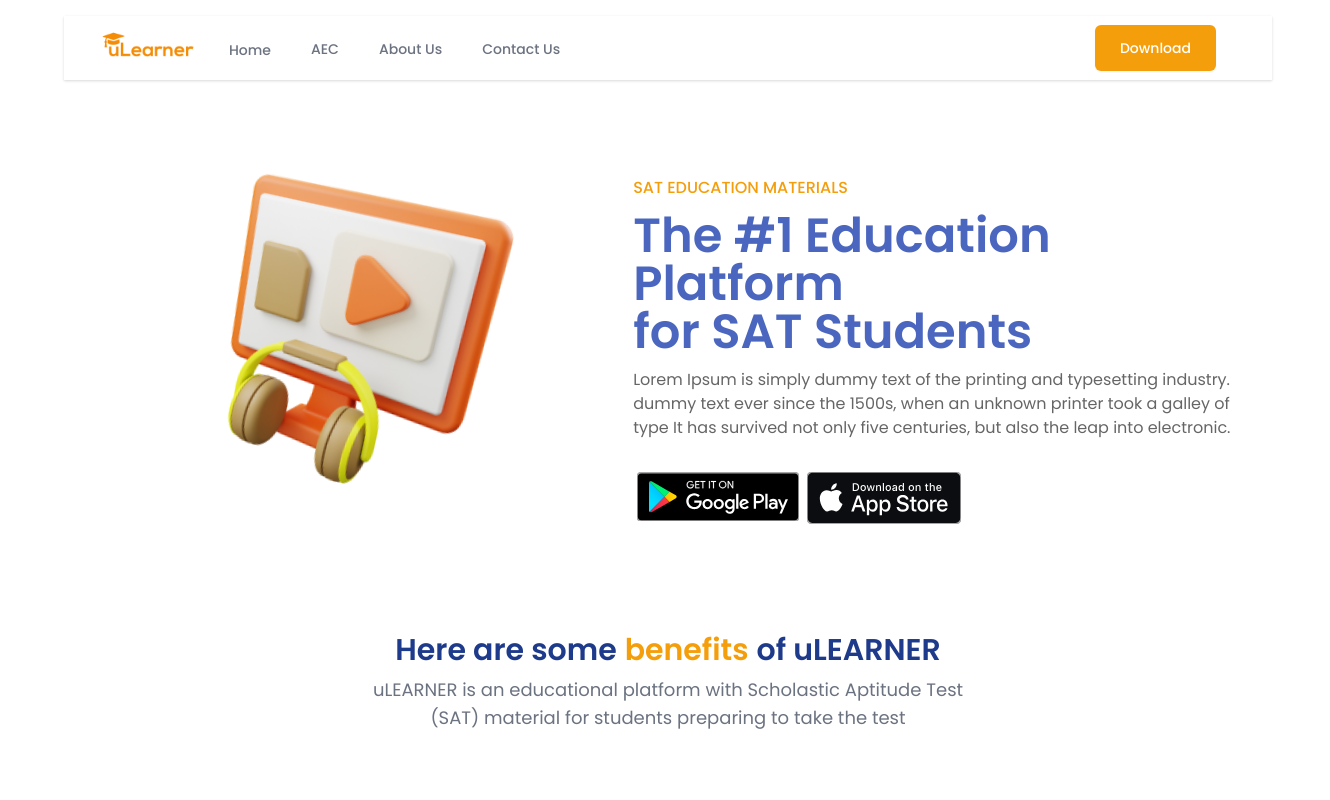
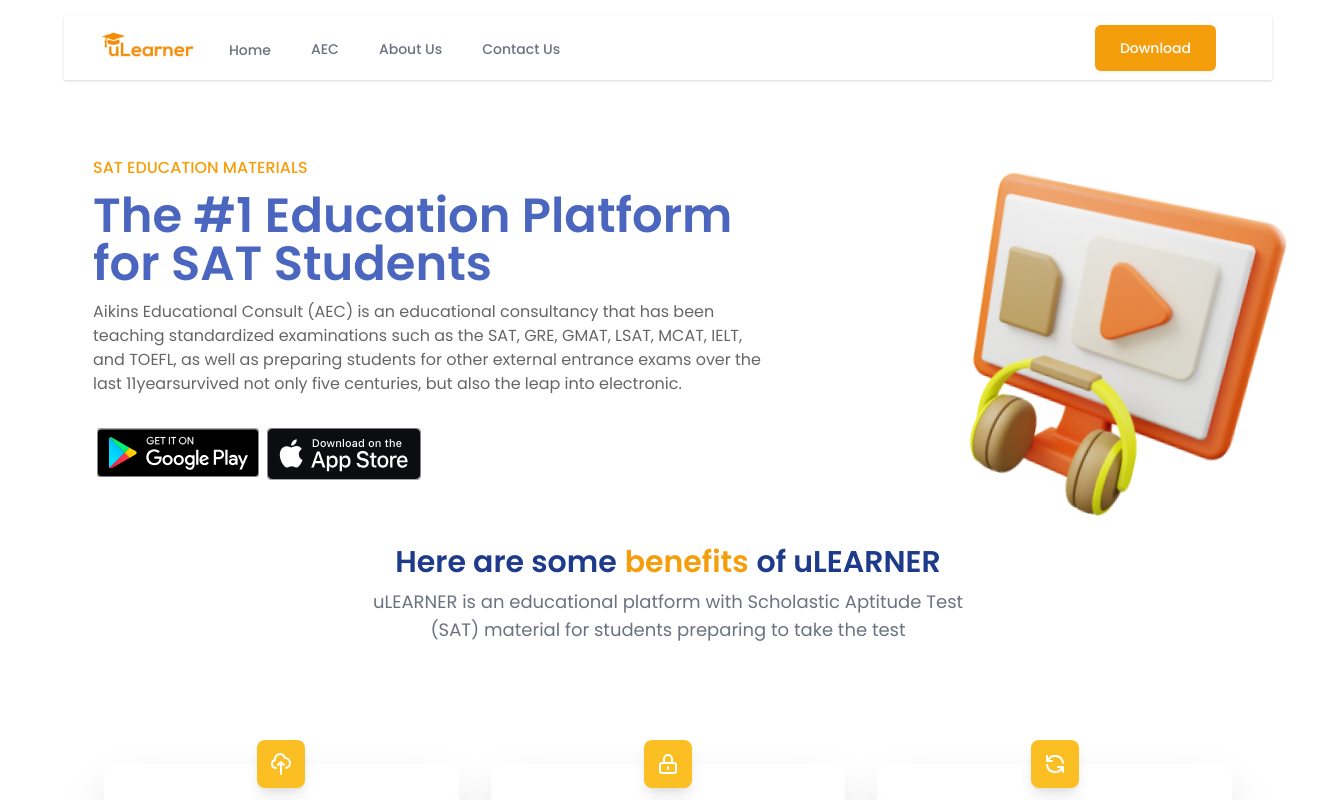
Before and after one commit to Ben-Wiafe/project-roogbram, a React (Create React App) app: page / in a window 1280 px wide. Shown: the top 800 px of the page, 1330 px wide, since content can reach past the window. Built offline with nearby package versions, Linux system fonts and the light colour scheme.

Commit message:
Final upgrade

```diff
--- a/public/index.html
+++ b/public/index.html
@@ -2,7 +2,7 @@
 <html lang="en">
   <head>
     <meta charset="utf-8" />
-    <link rel="icon" href="%PUBLIC_URL%/logo.png" />
+    <link rel="icon" href="%PUBLIC_URL%/Vector.png" />
     <meta name="viewport" content="width=device-width, initial-scale=1" />
     <meta name="theme-color" content="#000000" />
     <meta
@@ -12,7 +12,7 @@
     <link rel="preconnect" href="https://fonts.googleapis.com">
 <link rel="preconnect" href="https://fonts.gstatic.com" crossorigin>
 <link href="https://fonts.googleapis.com/css2?family=Poppins:ital,wght@0,100;0,200;0,300;0,400;0,500;0,600;0,800;1,100;1,200;1,300;1,500;1,600;1,700;1,800&display=swap" rel="stylesheet">
-    <link rel="apple-touch-icon" href="%PUBLIC_URL%/logo.png" />
+    <link rel="apple-touch-icon" href="%PUBLIC_URL%/Vector.png" />
     <!--
       manifest.json provides metadata used when your web app is installed on a
       user's mobile device or desktop. See https://developers.google.com/web/fundamentals/web-app-manifest/
--- a/src/components/2body/index.js
+++ b/src/components/2body/index.js
@@ -29,6 +29,7 @@
                 <div className="mt-6">
                   <a
                     href="http://aikinseduconsult.com/"
+                    target="_blank"
                     className="inline-flex px-8 py-3 border border-transparent text-base font-medium rounded-md shadow-sm text-white bg-yellow-500 hover:bg-yellow-600"
                   >
                     Register
--- a/src/components/body/index.js
+++ b/src/components/body/index.js
@@ -7,16 +7,9 @@
 export default function FirstBody() {
   return (
     <div>
-    <div className="lg:flex my-20 mx-4 justify-around p-4 sm:flex-column md:flex:column md:items-center">
-    <div className="-mt-8 mr-11">
-        <img
-          className="transform skew-y-12 -skew-x-12 mr-4 sm:ml-24 md:w-8/12 lg:w-full  "
-          src={logo}
-          alt="e-learning board"
-          width="400"
-        />
-      </div>
-      <div className="ml-4 lg:ml-40">
+    <div className="lg:flex mt-14 items-center justify-evenly sm:flex-column md:flex:column md:items-center">
+
+      <div className="-ml-10 max-w-2xl ">
         <p className="text-yellow-500 font-medium mb-3 ">SAT EDUCATION MATERIALS</p>
         <h2 className="text-5xl font-semibold text-blue-800 opacity-80 font-Poppins">
           {" "}
@@ -24,12 +17,12 @@
         </h2>
         <h2 className="text-5xl font-semibold text-blue-800 opacity-80"> for SAT Students </h2>
         <p className="max-w-2xl pt-3 opacity-60">
-          Lorem Ipsum is simply dummy text of the printing and typesetting
-          industry. dummy text ever since the 1500s, when an unknown printer
-          took a galley of type It has survived not only five centuries, but
+        Aikins Educational Consult (AEC) is an educational consultancy that has been teaching
+         standardized examinations such as the SAT, GRE, GMAT, LSAT, MCAT, IELT, and TOEFL, as well as preparing students
+        for other external entrance exams over the last 11yearsurvived not only five centuries, but
           also the leap into electronic.
         </p>
-        <div className="flex " id="downloads">
+        <div className="flex mb-8" id="downloads">
           <a href=" # ">
             <img className=" p-1 mt-7" src={google} alt="App store" width="170" />
           </a>
@@ -38,7 +31,14 @@
           </a>
         </div>
       </div>
-
+      <div className="sm:mt-8">
+        <img
+          className="transform skew-y-12 -skew-x-12 mr-4 sm:ml-24 md:w-8/12 lg:w-full  "
+          src={logo}
+          alt="e-learning board"
+          width="400"
+        />
+      </div>
     </div>
     <div>
           <p className="text-center justify-center items-center font-semibold text-lg flex text-blue-900 text-3xl py-2 "> Here are some <p className="ml-2 mr-2 text-yellow-500"> benefits </p> of uLEARNER</p>
--- a/src/components/footer/index.js
+++ b/src/components/footer/index.js
@@ -89,7 +89,7 @@
 
   export default function Footer() {
     return (
-      <footer className="bg-blue-50 pr-10 mr-14 mt-10" aria-labelledby="footer-heading">
+      <footer className="bg-gray-50 pr-10 mr-14 mt-10" aria-labelledby="footer-heading">
         <h2 id="footer-heading" className="sr-only">
           Footer
         </h2>
```
Also changed, not shown: src/components/contact/index.js (+22 -24 lines), public/Vector.png (added), public/logo.png (deleted).
